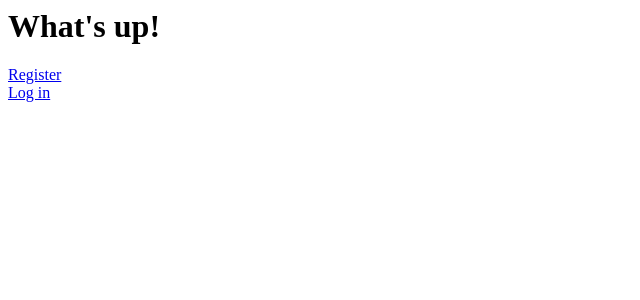
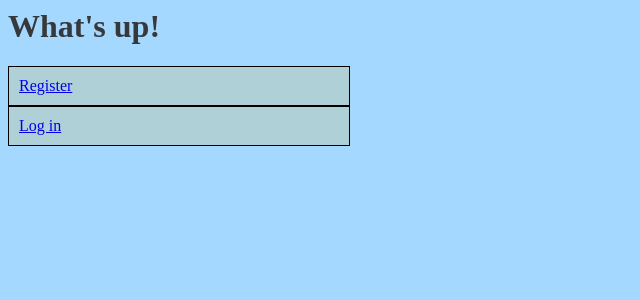
Before and after one commit to ed-commits/whats-up, a Django app: page /app/ in a window 1280 px wide. Shown: the top 300 px of the page, without its empty margins (0-640 px from the left). Run offline with Django 3.2, Linux system fonts and the light colour scheme.

Commit message:
apply some basic CSS to the pages

```diff
--- a/whatsup/static/style.css
+++ b/whatsup/static/style.css
@@ -1,3 +1,23 @@
+
+/*
+text 36393B
+background A5D8FF
+hint AFD0D6
+alt BFB6BB
+alt hint C49799
+*/
+
 body {
-    background-color: black;
+    color: #36393B;
+    background-color: #A5D8FF;
 }
+
+div.box {
+    background-color: #AFD0D6;
+    border: 1px solid black;
+    padding: 10px;
+}
+
+div.smallbox {
+    width: 20em;
+}
--- a/whatsup/templates/base.html
+++ b/whatsup/templates/base.html
@@ -6,9 +6,6 @@
 </head>
 
 <body>
-    <div class="page-header">
-        <h1>What's up!</h1>
-    </div>
     <div class="content container">
         <div class="row">
             <div class="col-md-8">
--- a/whatsup/templates/index.html
+++ b/whatsup/templates/index.html
@@ -1,3 +1,8 @@
+{% extends 'base.html' %}
+
+{% block content %}
+
 <h1>What's up!</h1>
-<div><a href="/app/register/">Register</a></div>
-<div><a href="/app/login/">Log in</a></div>
+<div class="box smallbox"><a href="/app/register/">Register</a></div>
+<div class="box smallbox"><a href="/app/login/">Log in</a></div>
+{% endblock %}
--- a/whatsup/templates/register.html
+++ b/whatsup/templates/register.html
@@ -1,3 +1,9 @@
+{% extends 'base.html' %}
+
+{% block content %}
 <h1>Register</h1>
+<div class="box smallbox">
 <p>Create a new account.</p>
+</div>
 <p>Not implemented yet.</p>
+{% endblock %}
--- a/whatsup/templates/registration/login.html
+++ b/whatsup/templates/registration/login.html
@@ -3,10 +3,12 @@
 {% block title %}Login{% endblock %}
 
 {% block content %}
+<div class="box smallbox">
   <h2>Login</h2>
   <form method="post">
     {% csrf_token %}
     {{ form.as_p }}
     <button type="submit">Login</button>
   </form>
+</div>
 {% endblock %}
```
Also changed, not shown: whatsup/templates/profile.html (+7 -1 lines).
